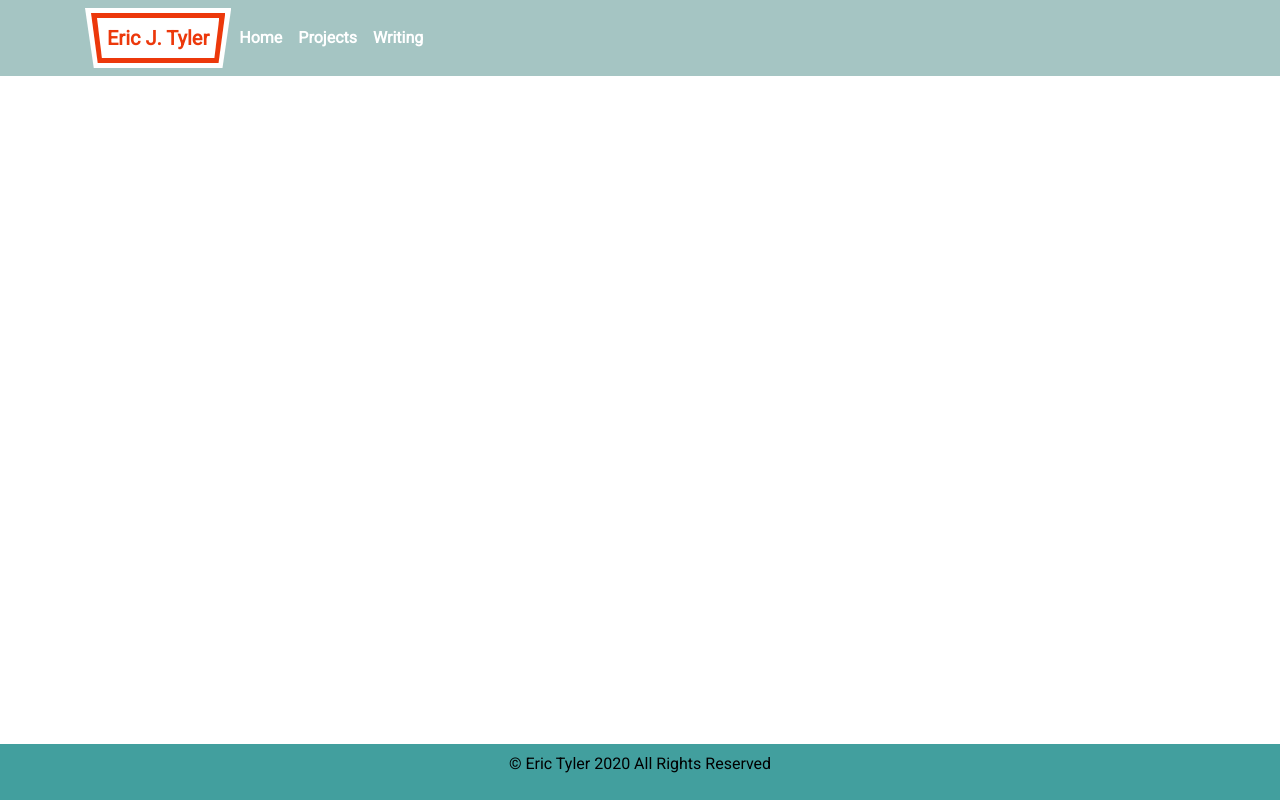
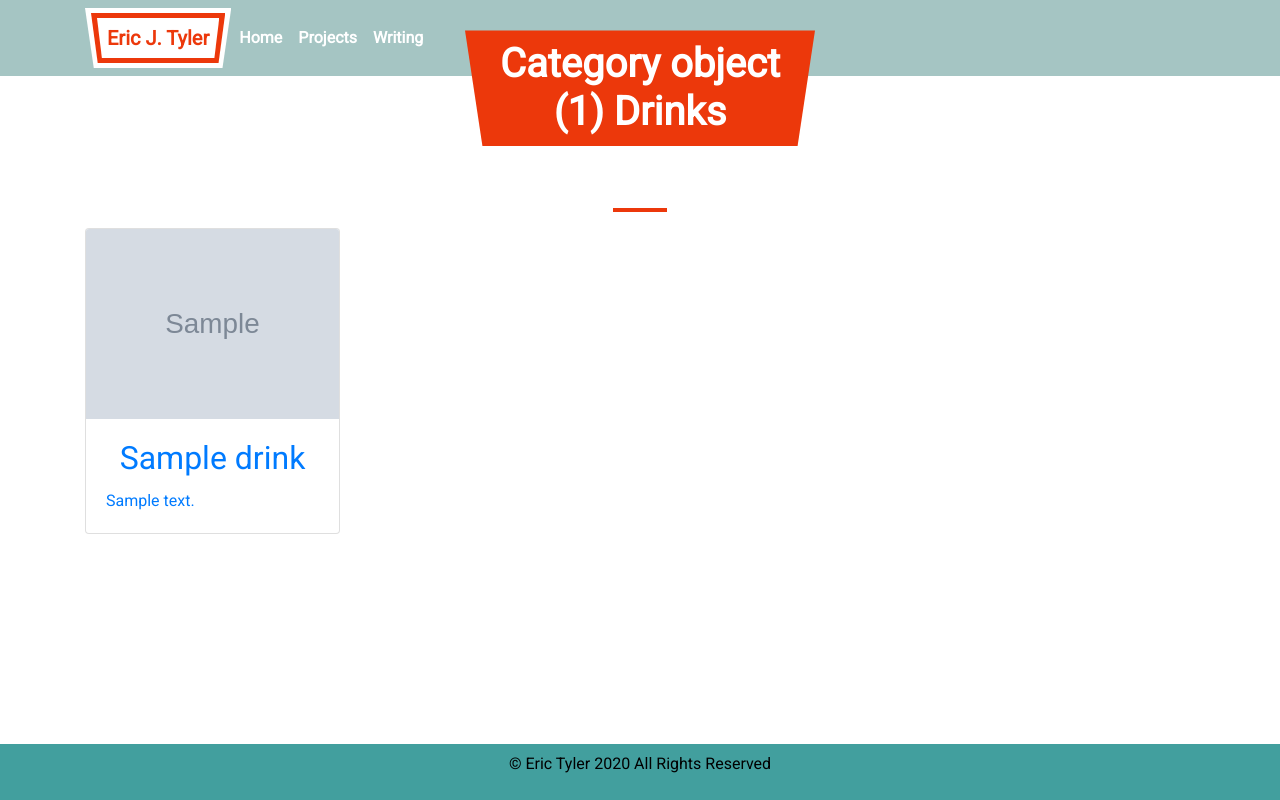
Before and after one commit to ejtyler/ejt-portfolio, a Django app: template drinks/templates/drink_category.html in a window 1280 px wide. Run offline with Django 3.2, Linux system fonts and the light colour scheme; the template is opened without the code that fills it: values that come from a table or form of the project are taken from there, others are empty; tables that the repository leaves empty hold one stand-in row (values such as "Sample post"); grey boxes marked "Sample" are stand-in pictures; some libraries are stand-ins or nearby versions; some web fonts are replaced.

Commit message:
Created Drink Category page

```diff
--- a/drinks/templates/drink_category.html
+++ b/drinks/templates/drink_category.html
@@ -1 +1,33 @@
 {% extends "base.html" %}
+
+{% block page_content %}
+<section id="drinks-list">
+    <div class="container">
+
+        <div class="row justify-content-center">
+            <div class="col-md-4">
+                <h1 class="secondary-section-header text-center">{{ category }} Drinks</h1>
+                <hr class="hr-secondary">
+            </div>
+        </div>
+
+        <div class="row highlight-list" id="drinks-list">
+
+            {% for drink in drinks %}
+                <div class="col-md-3">
+                    <a href="{% url 'drink_detail' drink.pk %}">
+                    <div class="card mb-2 highlight highlight-secondary">
+                        <img class="card-img-top" src="{{ drink.image.url }}" alt="Drink Image">
+                        <div class="card-body">
+                            <h2 class="card-title text-center">{{ drink.name }}</h2>
+                            <p class="card-text">{{ drink.summary | slice:":40" }}
+                        </div>
+                    </div>
+                    </a>
+                </div>
+            {% endfor %}
+
+        </div>
+    </div>
+</section>
+{% endblock %}
```
Also changed, not shown: drinks/views.py (+6 -1 lines).
